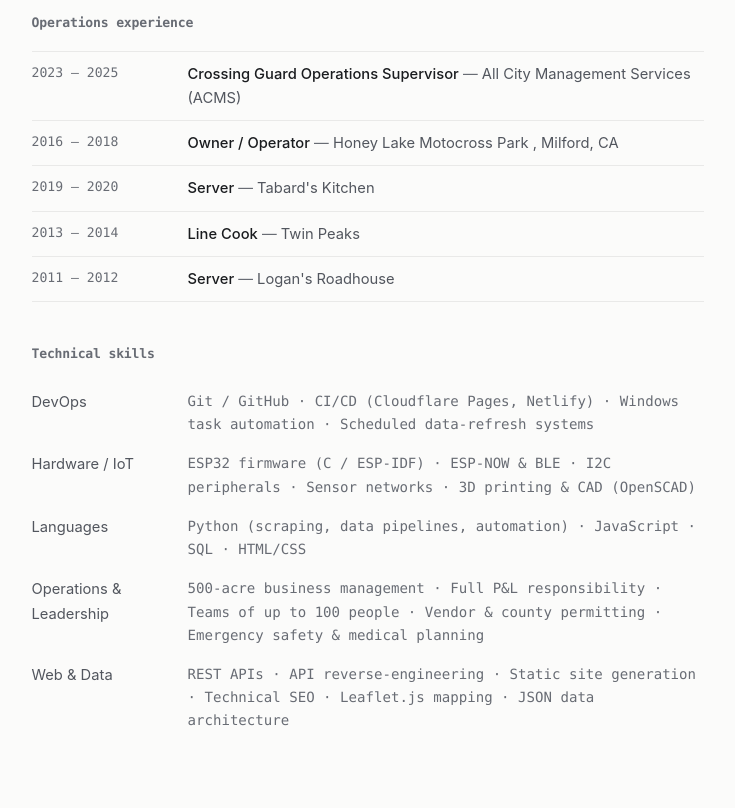
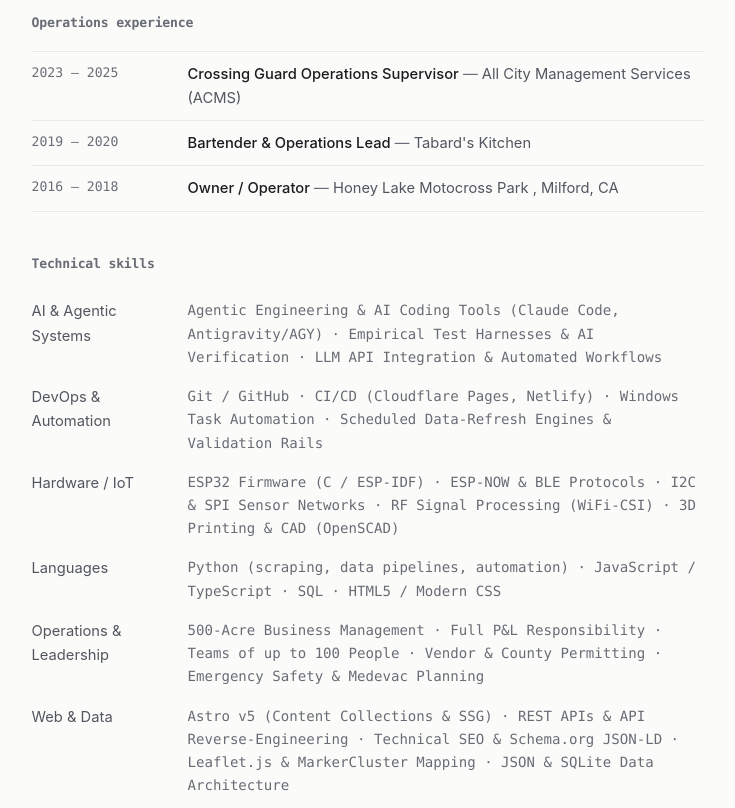
Before and after one commit to itshumpf/portfolio, an Astro site: page / in a window 1280 px wide. Shown: the part 6040-6848 px from the top of the page, without its empty margins (265-1000 px from the left). Built offline with nearby package versions, Linux system fonts and the light colour scheme; Astro itself is replaced by a stand-in of ours.

Commit message:
antigrav rework final

```diff
--- a/src/content/experience/honey-lake.md
+++ b/src/content/experience/honey-lake.md
@@ -4,7 +4,7 @@
 location: "Milford, CA"
 startDate: "2016"
 endDate: "2018"
-order: 2
+order: 3
 ---
 Owned and operated a ~500-acre motocross park end to end: brought a dormant operation back
 online, ran track upkeep and rider safety, event days, staffing, pricing, and marketing with full
--- a/src/content/experience/logans.md
+++ /dev/null
@@ -1,9 +0,0 @@
----
-role: "Server"
-org: "Logan's Roadhouse"
-startDate: "2011"
-endDate: "2012"
-order: 6
----
-Served guests in a busy full-service restaurant: order accuracy, timing, payments, and consistent
-service during high-volume shifts.
--- a/src/content/experience/tabards.md
+++ b/src/content/experience/tabards.md
@@ -1,9 +1,8 @@
 ---
-role: "Server"
+role: "Bartender & Operations Lead"
 org: "Tabard's Kitchen"
 startDate: "2019"
 endDate: "2020"
-order: 3
+order: 2
 ---
-Served guests in a high-volume restaurant: took and delivered orders, processed payments, and
-maintained service and food-safety standards through busy shifts.
+Managed bar service and restaurant operations, running high-volume weekday lunch shifts solo (handling front-of-house and back-of-house simultaneously) — order taking, kitchen prep, food running, payments, and guest relations.
--- a/src/content/experience/twin-peaks.md
+++ /dev/null
@@ -1,9 +0,0 @@
----
-role: "Line Cook"
-org: "Twin Peaks"
-startDate: "2013"
-endDate: "2014"
-order: 5
----
-Cooked on a high-volume line: prepared made-to-order dishes to spec, held station and
-food-safety standards, and kept pace through peak service.
--- a/src/content/skills/skills.json
+++ b/src/content/skills/skills.json
@@ -2,26 +2,63 @@
   {
     "id": "languages",
     "category": "Languages",
-    "items": ["Python (scraping, data pipelines, automation)", "JavaScript", "SQL", "HTML/CSS"]
+    "items": [
+      "Python (scraping, data pipelines, automation)",
+      "JavaScript / TypeScript",
+      "SQL",
+      "HTML5 / Modern CSS"
+    ]
+  },
+  {
+    "id": "ai-agentic",
+    "category": "AI & Agentic Systems",
+    "items": [
+      "Agentic Engineering & AI Coding Tools (Claude Code, Antigravity/AGY)",
+      "Empirical Test Harnesses & AI Verification",
+      "LLM API Integration & Automated Workflows"
+    ]
   },
   {
     "id": "web-data",
     "category": "Web & Data",
-    "items": ["REST APIs", "API reverse-engineering", "Static site generation", "Technical SEO", "Leaflet.js mapping", "JSON data architecture"]
+    "items": [
+      "Astro v5 (Content Collections & SSG)",
+      "REST APIs & API Reverse-Engineering",
+      "Technical SEO & Schema.org JSON-LD",
+      "Leaflet.js & MarkerCluster Mapping",
+      "JSON & SQLite Data Architecture"
+    ]
   },
   {
     "id": "devops",
-    "category": "DevOps",
-    "items": ["Git / GitHub", "CI/CD (Cloudflare Pages, Netlify)", "Windows task automation", "Scheduled data-refresh systems"]
+    "category": "DevOps & Automation",
+    "items": [
+      "Git / GitHub",
+      "CI/CD (Cloudflare Pages, Netlify)",
+      "Windows Task Automation",
+      "Scheduled Data-Refresh Engines & Validation Rails"
+    ]
   },
   {
     "id": "hardware-iot",
     "category": "Hardware / IoT",
-    "items": ["ESP32 firmware (C / ESP-IDF)", "ESP-NOW & BLE", "I2C peripherals", "Sensor networks", "3D printing & CAD (OpenSCAD)"]
+    "items": [
+      "ESP32 Firmware (C / ESP-IDF)",
+      "ESP-NOW & BLE Protocols",
+      "I2C & SPI Sensor Networks",
+      "RF Signal Processing (WiFi-CSI)",
+      "3D Printing & CAD (OpenSCAD)"
+    ]
   },
   {
     "id": "operations-leadership",
     "category": "Operations & Leadership",
-    "items": ["500-acre business management", "Full P&L responsibility", "Teams of up to 100 people", "Vendor & county permitting", "Emergency safety & medical planning"]
+    "items": [
+      "500-Acre Business Management",
+      "Full P&L Responsibility",
+      "Teams of up to 100 People",
+      "Vendor & County Permitting",
+      "Emergency Safety & Medevac Planning"
+    ]
   }
 ]
--- a/src/pages/index.astro
+++ b/src/pages/index.astro
@@ -14,7 +14,7 @@
 
 <BaseLayout
   title="Braeden Keena"
-  description="Built and sold a 500-acre business, then taught myself engineering. Full-stack and IoT/firmware work behind a decade of operations leadership — including a 99.6%-accurate WiFi-CSI RF-fingerprinting sensor array."
+  description="I build data pipelines that know when they're lying to you. 10+ years of operations leadership paired with validation-first data engineering, scrapers, and embedded RF systems."
 >
   <Hero profile={profile} />
   <HeaderPhoto profile={profile} />
```
